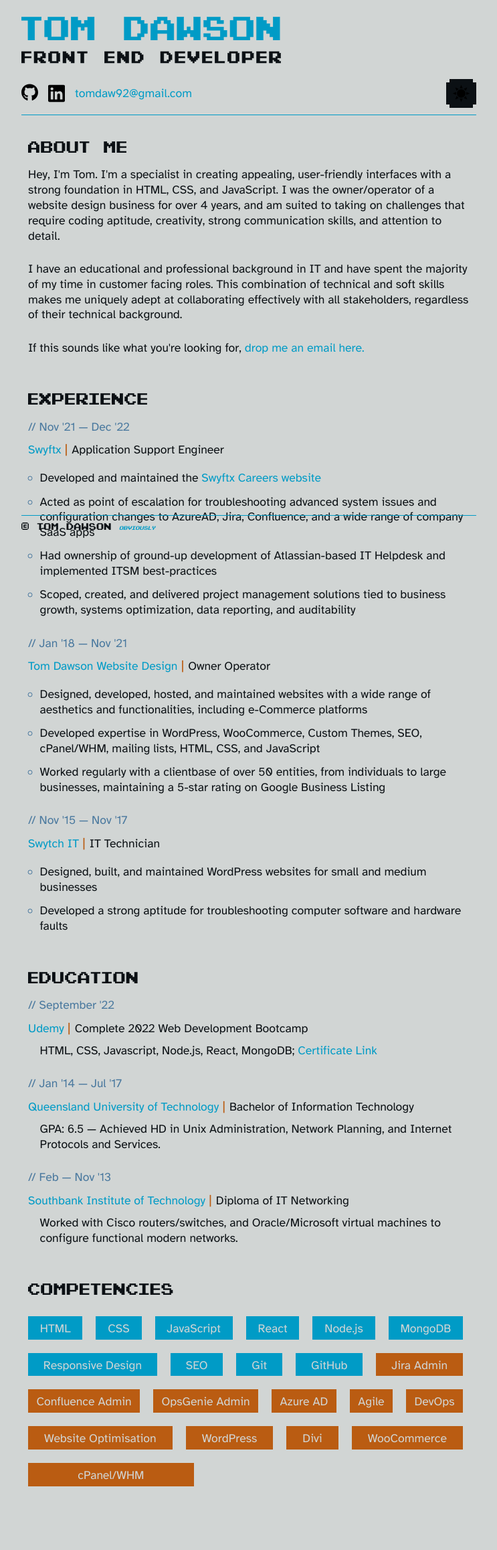
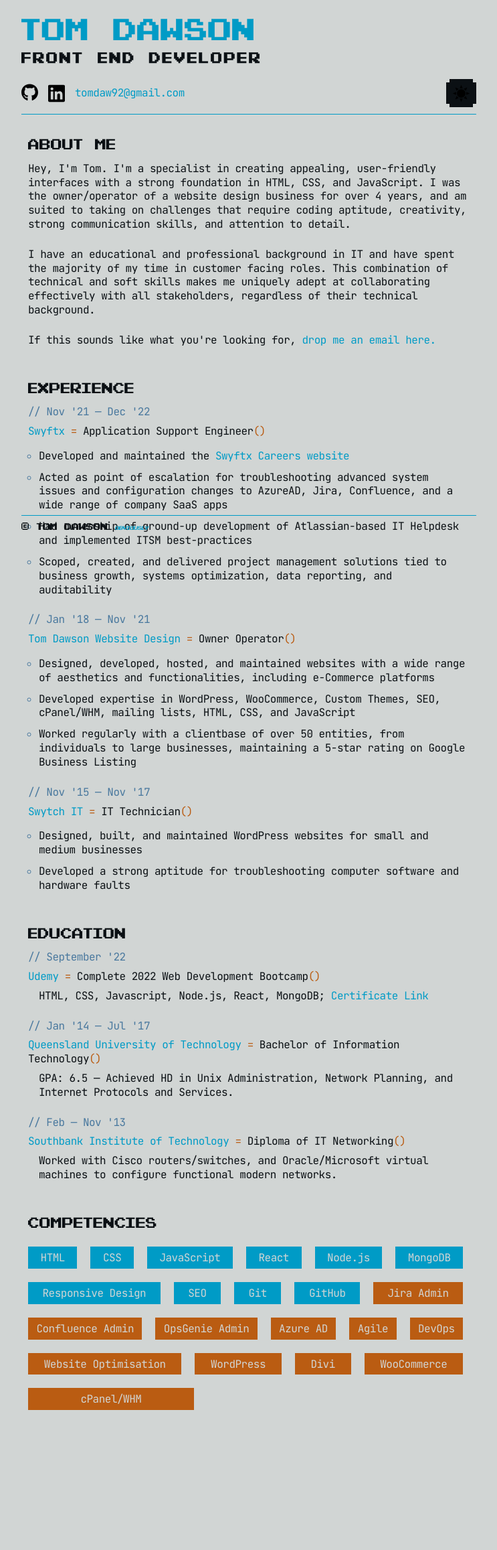
Before and after one commit to TomDawson/cv, a PHP site: page / in a window 1280 px wide. Shown: the whole page at 67% size, without its empty margins (268-1011 px from the left). After the commit the page ends 2105 px from the top, so only its background shows below. Run offline with PHP 8.4, Linux system fonts and the light colour scheme.

Commit message:
Pushing today's styling and content changes

```diff
--- a/styles/style.css
+++ b/styles/style.css
@@ -1,11 +1,11 @@
 /* Theming and Structure */
 
 html[data-theme='light'] {
-  --background: #D1D5D4;
-  --nav-background: #d1d5d4a4;
-  --text-body: #0B1014;
-  --text-link: #009BC6;
-  --text-link-hover: #009BC6;
+  --background: #D1D5D4; /* OK */
+  --nav-background: #d1d5d4a4; /* OK */
+  --text-body: #0B1014; /* OK */
+  --text-link: #0092bb; /* OK */
+  --text-link-hover: #0092bb;
   --text-faded: #49789e;
   --text-title: #009BC6;
   --text-subtitle: #BA5C12;
@@ -15,12 +15,15 @@ html[data-theme='light'] {
 }
 
 html[data-theme='dark'] {
-  --background: #1B1B26;
-  --nav-background: #1b1b26ad;
-  --text-body: #E3E3DD;
+  --background: #1B1B26; /* OK */
+  --nav-background: #1b1b26ad; /* OK */
+  --text-body: #E3E3DD; /* OK */
+  --text-faded: #435260; /* OK */
+
+  --primary-color: #AA9FFF; /* OK */
   --text-link: #AA9FFF;
-  --text-link-hover: #AA9FFF;
-  --text-faded: #435260;
+  --text-link-hover: #6d65aa; /* OK */
+
   --text-title: #AA9FFF;
   --text-subtitle: #F5D324;
   /* Heading Animation */
@@ -29,8 +32,9 @@ html[data-theme='dark'] {
 }
 
 body {
-  font-family: 'Atkinson Hyperlegible', sans-serif;
-  font-size: 1.1em;
+  font-family: 'JetBrains Mono', sans-serif;
+  font-size: 1em;
+  letter-spacing: -0.5px;
   color: var(--text-body);
   background-color: var(--background);
   text-align: left;
@@ -91,14 +95,19 @@ p {
 
 
 .p-subtitle::before {
-  content: ' | ';
-  font-size: 1.2em;
+  content: ' = ';
+  font-size: 1em;
   color: var(--text-subtitle);
 }
 
 .p-subtitle {
   color: var(--text-body);
   font-weight: 100;
+}
+
+.p-subtitle::after {
+  content: '()';
+  color: var(--text-subtitle);
 }
 
 .description {
```
